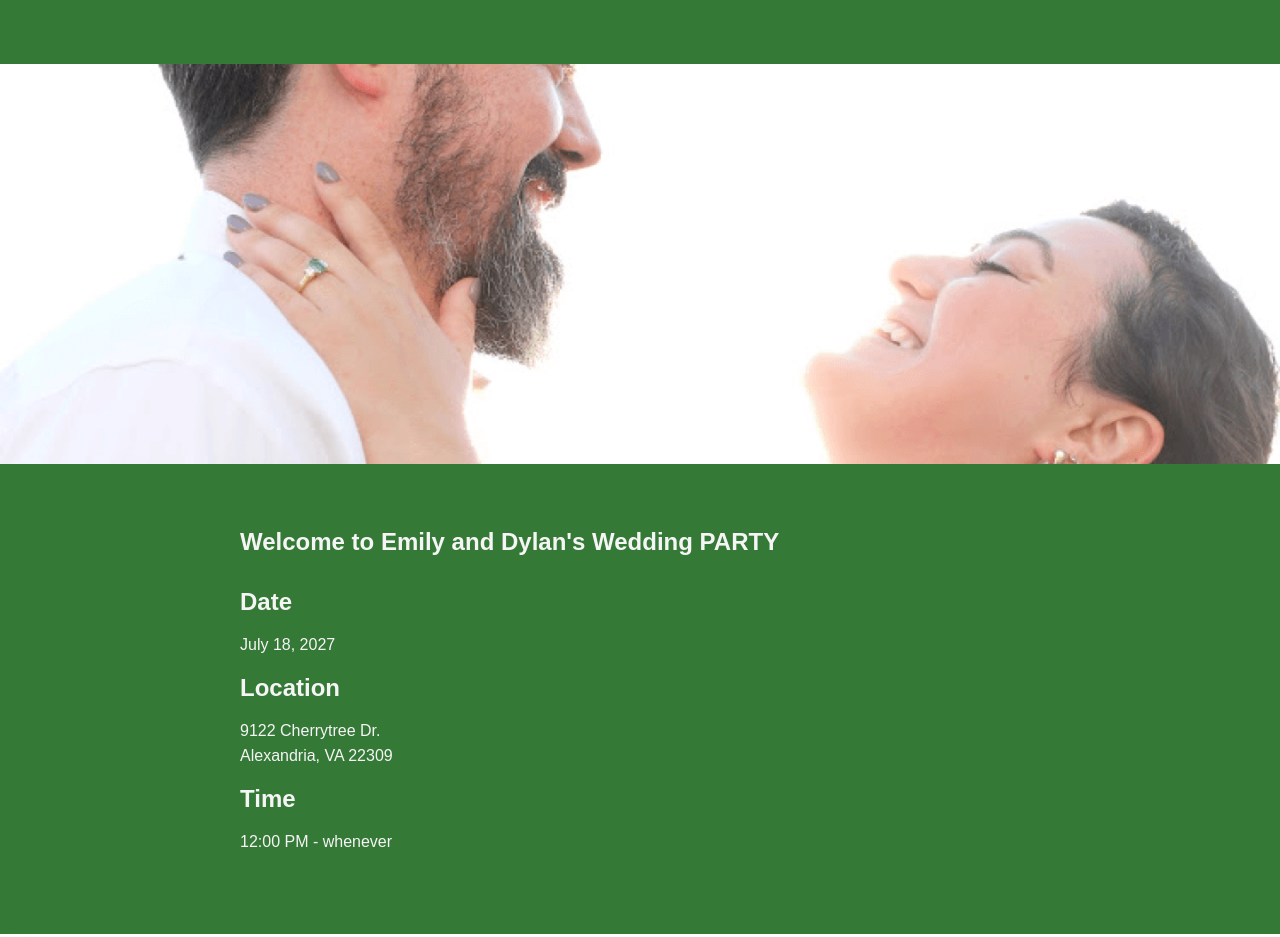
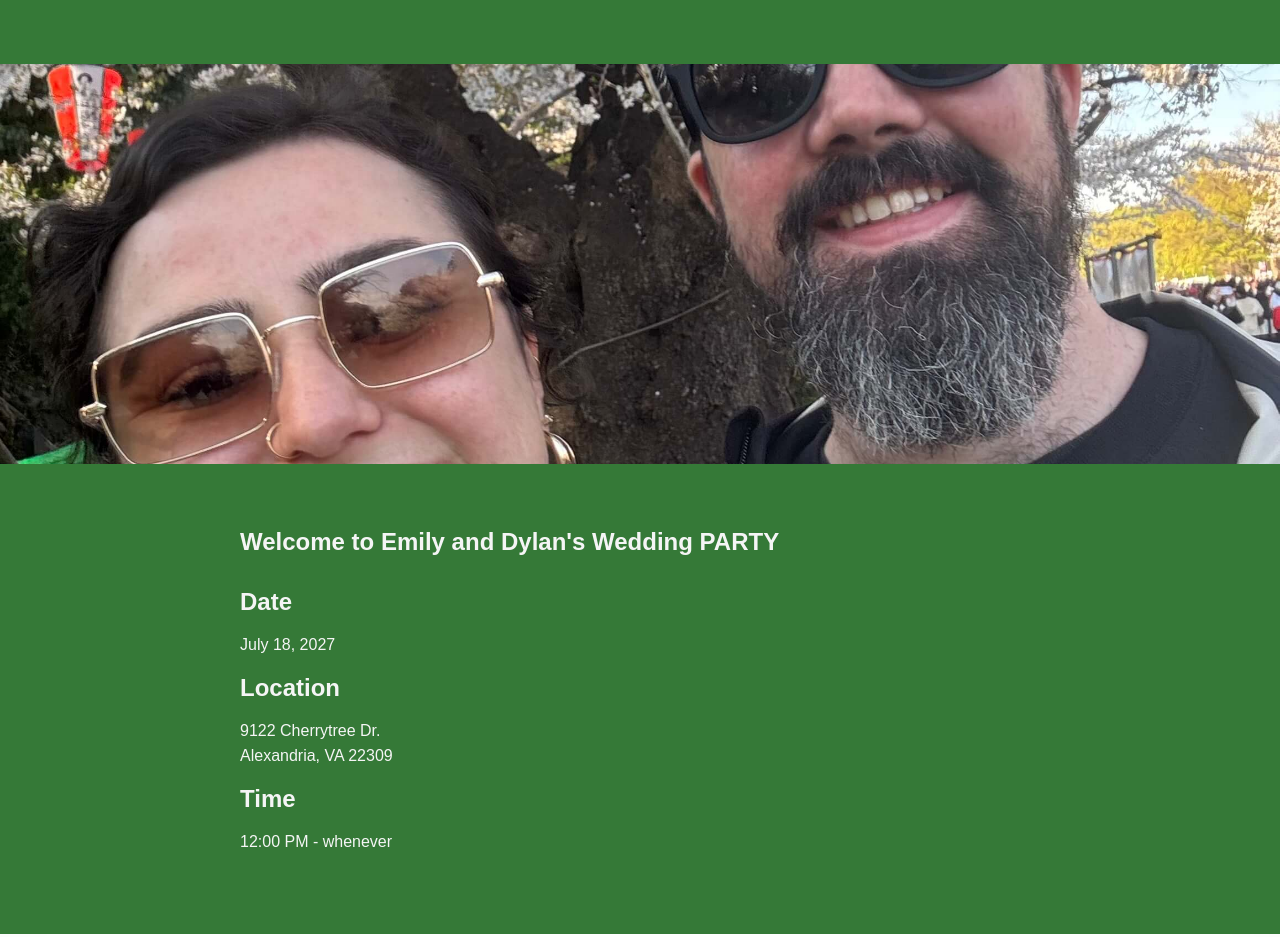
Before and after one commit to DCU4/the-vitacolonnors, a plain HTML site: page index.html in a window 1280 px wide. Shown: the top 937 px of the page. Drawn offline with Linux system fonts and the light colour scheme.

Commit message:
update images

```diff
--- a/style.css
+++ b/style.css
@@ -54,7 +54,7 @@ p {
   padding: 200px 0;
 
   &#one {
-    background-image: url('images/IMG_8147.png');
+    background-image: url('images/IMG_2915.jpeg');
   }
   &#two {
     background-image: url('images/IMG_8149.png');
```
Also changed, not shown: images/IMG_8146.png (deleted), images/IMG_8147.png (deleted), images/IMG_8148.png (deleted).
